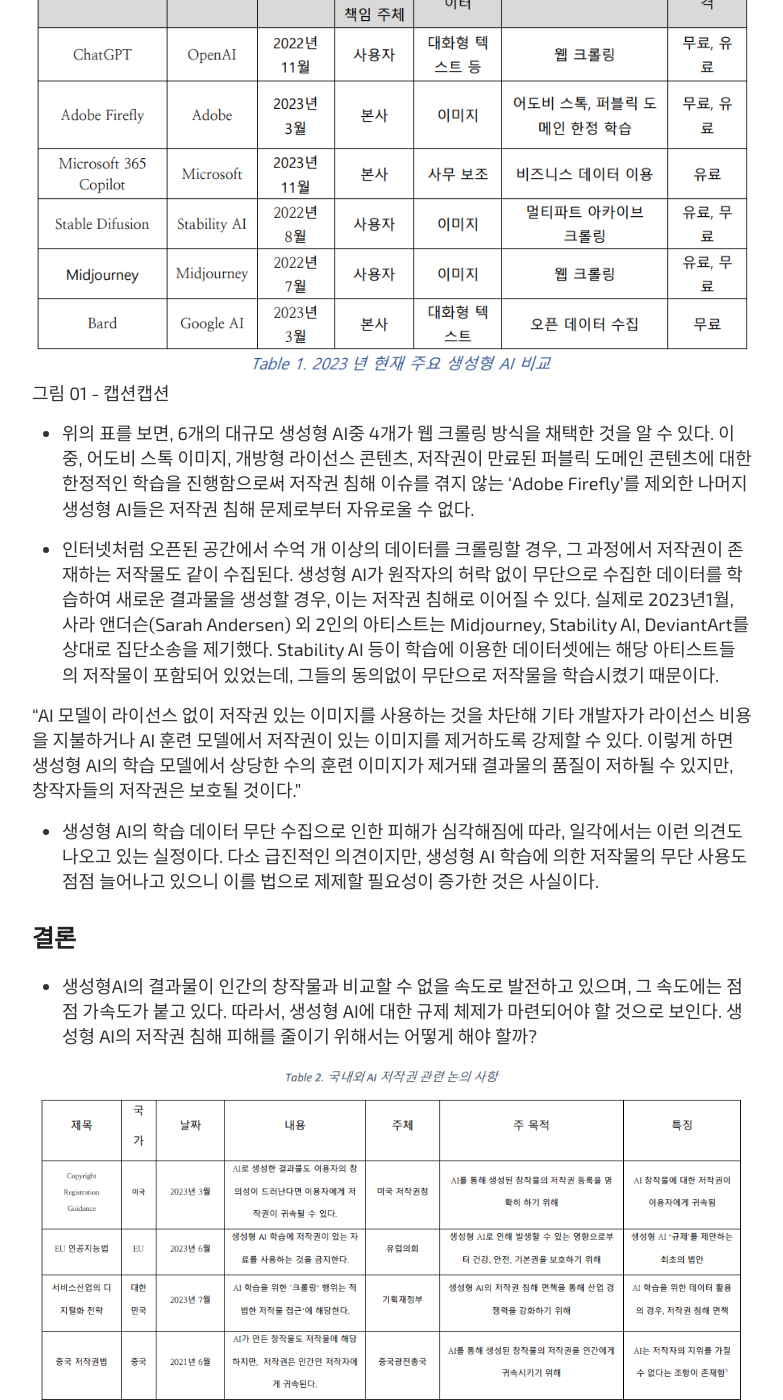
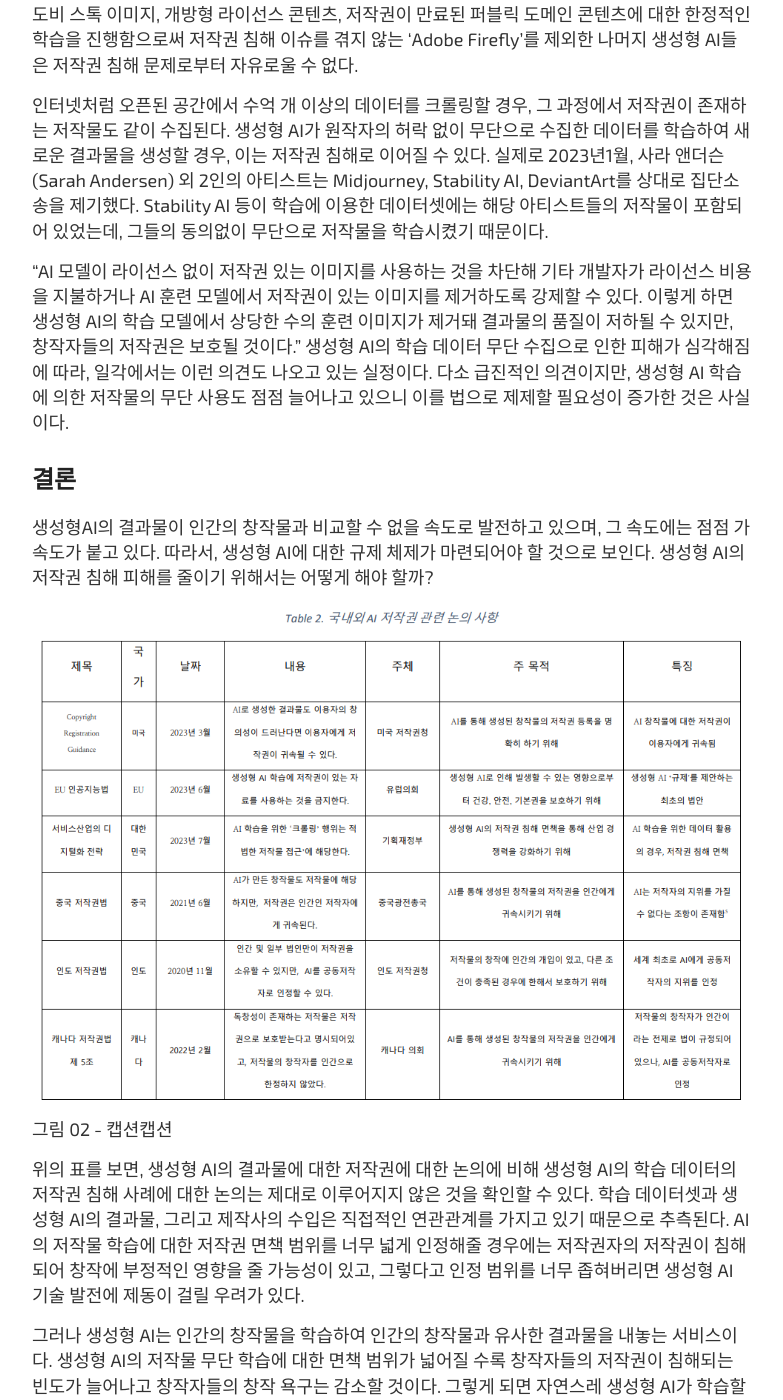
Before and after one commit to KwonNaeHyeon/KwonNaeHyeon.github.io, a Jekyll site: the page built from _posts/2023-10-03-week5ass.md, in a window 1280 px wide and 1400 px high, scrolled down 1086 px. Shown: the whole window, without its empty margins (248-1031 px from the left). Built offline with Jekyll 4.4.1, drawn with Linux system fonts in a browser that asks for light colours; some web fonts are replaced; part of the change alters nothing that is shown.

Commit message:
fix : 외않됌

```diff
--- a/_posts/2023-10-03-week5ass.md
+++ b/_posts/2023-10-03-week5ass.md
@@ -17,27 +17,27 @@ tags: assignment
 
 ## 본론
 
-![기사 표지]({{site.baseurl}}/images/20231003/t1.png)
+![기사 표지]({{site.baseurl}}/images/20231003/404.jpg)
 그림 01 - 캡션캡션
 
-  - 위의 표를 보면, 6개의 대규모 생성형 AI중 4개가 웹 크롤링 방식을 채택한 것을 알 수 있다. 이 중, 어도비 스톡 이미지, 개방형 라이선스 콘텐츠, 저작권이 만료된 퍼블릭 도메인 콘텐츠에 대한 한정적인 학습을 진행함으로써 저작권 침해 이슈를 겪지 않는 ‘Adobe Firefly’를 제외한 나머지 생성형 AI들은 저작권 침해 문제로부터 자유로울 수 없다.
+  위의 표를 보면, 6개의 대규모 생성형 AI중 4개가 웹 크롤링 방식을 채택한 것을 알 수 있다. 이 중, 어도비 스톡 이미지, 개방형 라이선스 콘텐츠, 저작권이 만료된 퍼블릭 도메인 콘텐츠에 대한 한정적인 학습을 진행함으로써 저작권 침해 이슈를 겪지 않는 ‘Adobe Firefly’를 제외한 나머지 생성형 AI들은 저작권 침해 문제로부터 자유로울 수 없다.
 
-  - 인터넷처럼 오픈된 공간에서 수억 개 이상의 데이터를 크롤링할 경우, 그 과정에서 저작권이 존재하는 저작물도 같이 수집된다. 생성형 AI가 원작자의 허락 없이 무단으로 수집한 데이터를 학습하여 새로운 결과물을 생성할 경우, 이는 저작권 침해로 이어질 수 있다.  실제로 2023년1월, 사라 앤더슨(Sarah Andersen) 외 2인의 아티스트는 Midjourney, Stability AI, DeviantArt를 상대로 집단소송을 제기했다.    Stability AI 등이 학습에 이용한 데이터셋에는 해당 아티스트들의 저작물이 포함되어 있었는데, 그들의 동의없이 무단으로 저작물을 학습시켰기 때문이다.
+  인터넷처럼 오픈된 공간에서 수억 개 이상의 데이터를 크롤링할 경우, 그 과정에서 저작권이 존재하는 저작물도 같이 수집된다. 생성형 AI가 원작자의 허락 없이 무단으로 수집한 데이터를 학습하여 새로운 결과물을 생성할 경우, 이는 저작권 침해로 이어질 수 있다.  실제로 2023년1월, 사라 앤더슨(Sarah Andersen) 외 2인의 아티스트는 Midjourney, Stability AI, DeviantArt를 상대로 집단소송을 제기했다.    Stability AI 등이 학습에 이용한 데이터셋에는 해당 아티스트들의 저작물이 포함되어 있었는데, 그들의 동의없이 무단으로 저작물을 학습시켰기 때문이다.
 
   “AI 모델이 라이선스 없이 저작권 있는 이미지를 사용하는 것을 차단해  기타 개발자가 라이선스 비용을 지불하거나 AI 훈련 모델에서 저작권이 있는 이미지를 제거하도록 강제할 수 있다. 이렇게 하면 생성형 AI의 학습 모델에서 상당한 수의 훈련 이미지가 제거돼 결과물의 품질이 저하될 수 있지만, 창작자들의 저작권은 보호될 것이다.”
-  - 생성형 AI의 학습 데이터 무단 수집으로 인한 피해가 심각해짐에 따라, 일각에서는 이런 의견도 나오고 있는 실정이다. 다소 급진적인 의견이지만, 생성형 AI 학습에 의한 저작물의 무단 사용도 점점 늘어나고 있으니 이를 법으로 제제할 필요성이 증가한 것은 사실이다.
+  생성형 AI의 학습 데이터 무단 수집으로 인한 피해가 심각해짐에 따라, 일각에서는 이런 의견도 나오고 있는 실정이다. 다소 급진적인 의견이지만, 생성형 AI 학습에 의한 저작물의 무단 사용도 점점 늘어나고 있으니 이를 법으로 제제할 필요성이 증가한 것은 사실이다.
 
 ## 결론
 
-  - 생성형AI의 결과물이 인간의 창작물과 비교할 수 없을 속도로 발전하고 있으며, 그 속도에는 점점 가속도가 붙고 있다. 따라서, 생성형 AI에 대한 규제 체제가 마련되어야 할 것으로 보인다. 생성형 AI의 저작권 침해 피해를 줄이기 위해서는 어떻게 해야 할까?
+  생성형AI의 결과물이 인간의 창작물과 비교할 수 없을 속도로 발전하고 있으며, 그 속도에는 점점 가속도가 붙고 있다. 따라서, 생성형 AI에 대한 규제 체제가 마련되어야 할 것으로 보인다. 생성형 AI의 저작권 침해 피해를 줄이기 위해서는 어떻게 해야 할까?
 
 ![기사 표지]({{site.baseurl}}/images/20231003/t2.png)
 그림 02 - 캡션캡션
 
-  - 위의 표를 보면, 생성형 AI의 결과물에 대한 저작권에 대한 논의에 비해 생성형 AI의 학습 데이터의 저작권 침해 사례에 대한 논의는 제대로 이루어지지 않은 것을
+  위의 표를 보면, 생성형 AI의 결과물에 대한 저작권에 대한 논의에 비해 생성형 AI의 학습 데이터의 저작권 침해 사례에 대한 논의는 제대로 이루어지지 않은 것을
 확인할 수 있다. 학습 데이터셋과 생성형 AI의 결과물, 그리고 제작사의 수입은 직접적인 연관관계를 가지고 있기 때문으로 추측된다. AI의 저작물 학습에 대한 저작권 면책 범위를 너무 넓게 인정해줄 경우에는 저작권자의 저작권이 침해되어 창작에 부정적인 영향을 줄 가능성이 있고, 그렇다고 인정 범위를 너무 좁혀버리면 생성형 AI 기술 발전에 제동이 걸릴 우려가 있다.
 
-  - 그러나 생성형 AI는 인간의 창작물을 학습하여 인간의 창작물과 유사한 결과물을 내놓는 서비스이다. 생성형 AI의 저작물 무단 학습에 대한 면책 범위가 넓어질 수록 창작자들의 저작권이 침해되는 빈도가 늘어나고 창작자들의 창작 욕구는 감소할 것이다. 그렇게 되면 자연스레 생성형 AI가 학습할 데이터의 다양성도 줄어들어 결국 생성형 AI 생산물의 전체적인 퀄리티 감소로 이어질 수밖에 없다. 그러한 점을 감안해서라도 관련 법 제정을 통해 창작자들의 저작권 보호에 힘을 쓸 필요가 있다고 생각한다.
+  그러나 생성형 AI는 인간의 창작물을 학습하여 인간의 창작물과 유사한 결과물을 내놓는 서비스이다. 생성형 AI의 저작물 무단 학습에 대한 면책 범위가 넓어질 수록 창작자들의 저작권이 침해되는 빈도가 늘어나고 창작자들의 창작 욕구는 감소할 것이다. 그렇게 되면 자연스레 생성형 AI가 학습할 데이터의 다양성도 줄어들어 결국 생성형 AI 생산물의 전체적인 퀄리티 감소로 이어질 수밖에 없다. 그러한 점을 감안해서라도 관련 법 제정을 통해 창작자들의 저작권 보호에 힘을 쓸 필요가 있다고 생각한다.
 
 ### 참조 문헌
 
```
